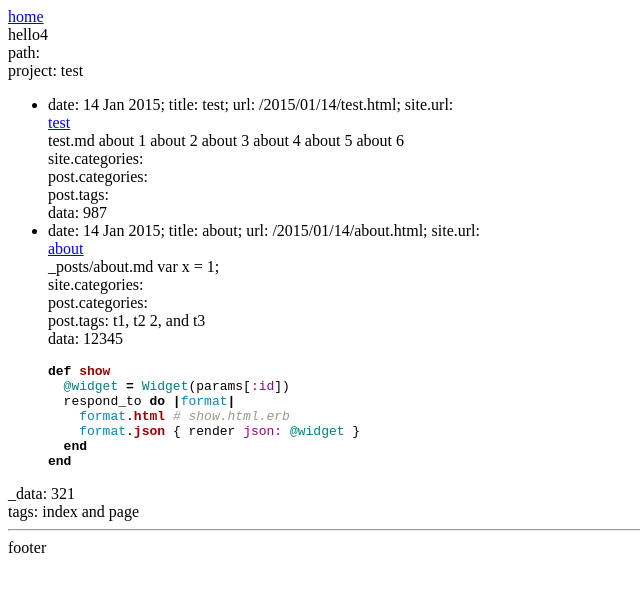
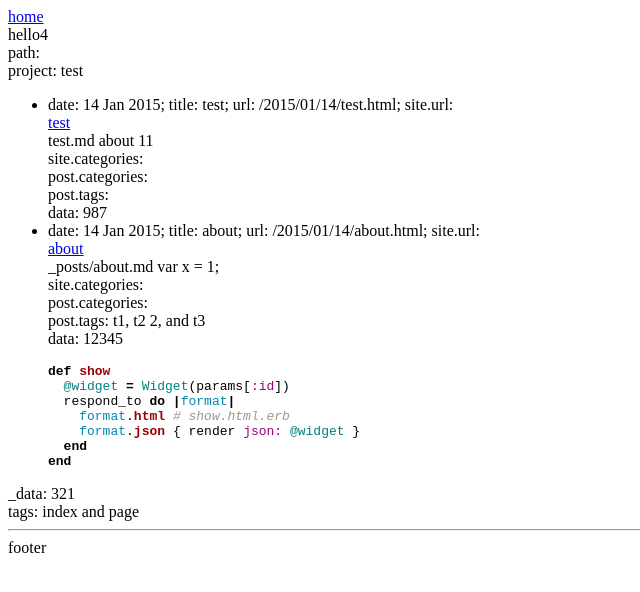
Before and after one commit to werdi/test, a Jekyll site: the page built from index.html, in a window 1280 px wide. Shown: the top 592 px of the page, without its empty margins (0-640 px from the left). Built offline with Jekyll 4.4.1, drawn with Linux system fonts in a browser that asks for light colours; Markdown is read by kramdown in place of the engine named in the settings.

Commit message:
Update 2015-01-14-test.md

```diff
--- a/_posts/2015-01-14-test.md
+++ b/_posts/2015-01-14-test.md
@@ -8,9 +8,4 @@ test.md
 
 <br/>
 
-[about 1](/test/2015/01/14/about)
-<br/>[about 2]({% post_url 2015-01-14-about %})
-<br/>[about 3]({% post_url test/2015-01-14-about %})
-<br/>[about 4]({% post_url /test/2015-01-14-about %})
-<br/>[about 5]({% post_url ./test/2015-01-14-about %})
-<br/>[about 6]({% post_url ./2015-01-14-about %})
+[about 11](/test/2015/01/14/about)
```
